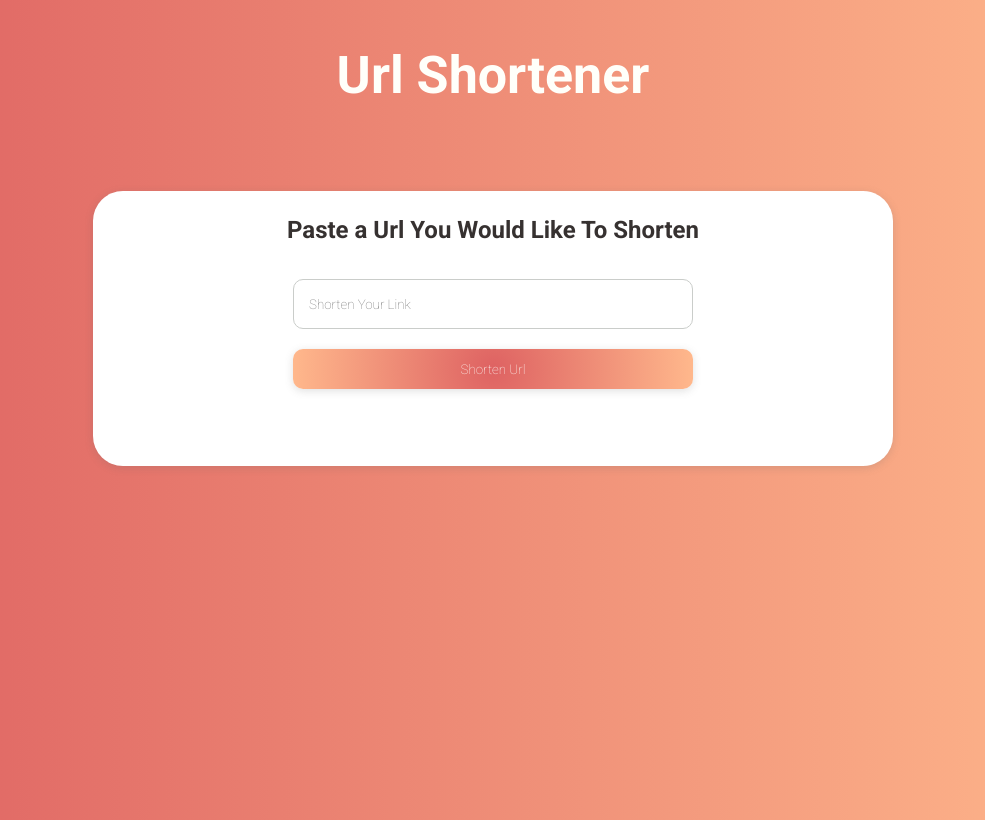
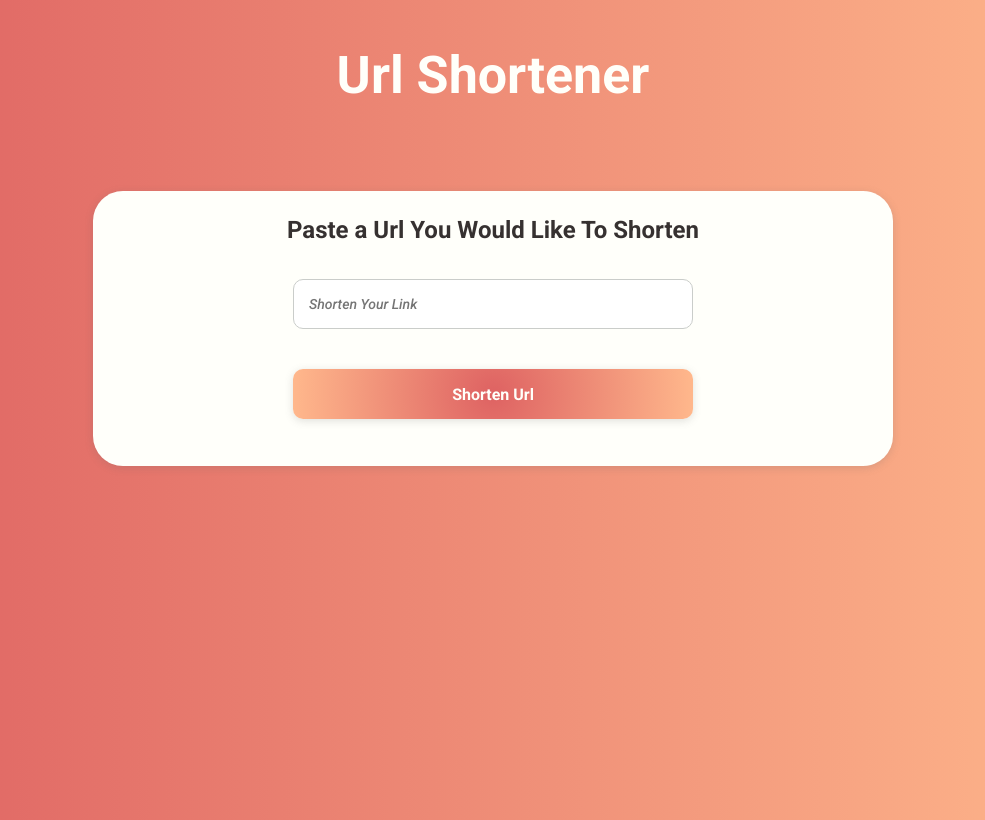
Before and after one commit to ehk9000/url-shortener, a React (Create React App) app in the folder frontend/: page / in a window 1280 px wide. Shown: the whole page, without its empty margins (147-1132 px from the left). Built offline with nearby package versions, Linux system fonts and the light colour scheme.

Commit message:
Font sizing, positioning of form elements

```diff
--- a/frontend/public/index.html
+++ b/frontend/public/index.html
@@ -10,40 +10,16 @@
 			content="Web site created using create-react-app"
 		/>
 		<link rel="apple-touch-icon" href="%PUBLIC_URL%/logo192.png" />
-		<!--
-      manifest.json provides metadata used when your web app is installed on a
-      user's mobile device or desktop. See https://developers.google.com/web/fundamentals/web-app-manifest/
-    -->
 		<link rel="manifest" href="%PUBLIC_URL%/manifest.json" />
 		<link rel="preconnect" href="https://fonts.googleapis.com" />
 		<link rel="preconnect" href="https://fonts.gstatic.com" crossorigin />
 		<link
-			href="https://fonts.googleapis.com/css2?family=Roboto:ital,wght@0,100;0,700;1,100;1,500&display=swap"
+			href="https://fonts.googleapis.com/css2?family=Roboto:ital,wght@0,100;0,500;0,700;1,500&display=swap"
 			rel="stylesheet"
 		/>
-
-		<!--
-      Notice the use of %PUBLIC_URL% in the tags above.
-      It will be replaced with the URL of the `public` folder during the build.
-      Only files inside the `public` folder can be referenced from the HTML.
-
-      Unlike "/favicon.ico" or "favicon.ico", "%PUBLIC_URL%/favicon.ico" will
-      work correctly both with client-side routing and a non-root public URL.
-      Learn how to configure a non-root public URL by running `npm run build`.
-    -->
 		<title>Url Shortener</title>
 	</head>
 	<body>
 		<div id="root"></div>
-		<!--
-      This HTML file is a template.
-      If you open it directly in the browser, you will see an empty page.
-
-      You can add webfonts, meta tags, or analytics to this file.
-      The build step will place the bundled scripts into the <body> tag.
-
-      To begin the development, run `npm start` or `yarn start`.
-      To create a production bundle, use `npm run build` or `yarn build`.
-    -->
 	</body>
 </html>
--- a/frontend/src/components/UrlForm/UrlForm.css
+++ b/frontend/src/components/UrlForm/UrlForm.css
@@ -11,7 +11,7 @@ h2 {
 }
 
 .form-wrapper {
-	background-color: #ffff;
+	background-color: #fffffa;
 	box-shadow: rgba(99, 99, 99, 0.2) 0px 2px 8px 0px;
 	border-radius: 30px;
 	max-width: 800px;
@@ -21,11 +21,12 @@ h2 {
 
 .submit-btn {
 	text-align: center;
-	font-weight: 500;
-	height: 40px;
+	font-weight: 700;
+	font-size: 16px;
+	height: 50px;
 	padding: 10px;
 	width: 50%;
-	margin-top: 10px;
+	margin-top: 30px;
 	box-shadow: rgba(99, 99, 99, 0.2) 0px 2px 8px 0px;
 	border-radius: 10px;
 	color: #fffffa;
@@ -52,4 +53,7 @@ input {
 	border: 1px solid #cacdca;
 	border-radius: 10px;
 	width: 50%;
+	font-weight: 500;
+	font-size: 14px;
+	font-style: italic;
 }
```
Also changed, not shown: frontend/public/logo192.png (deleted), frontend/public/logo512.png (deleted).
